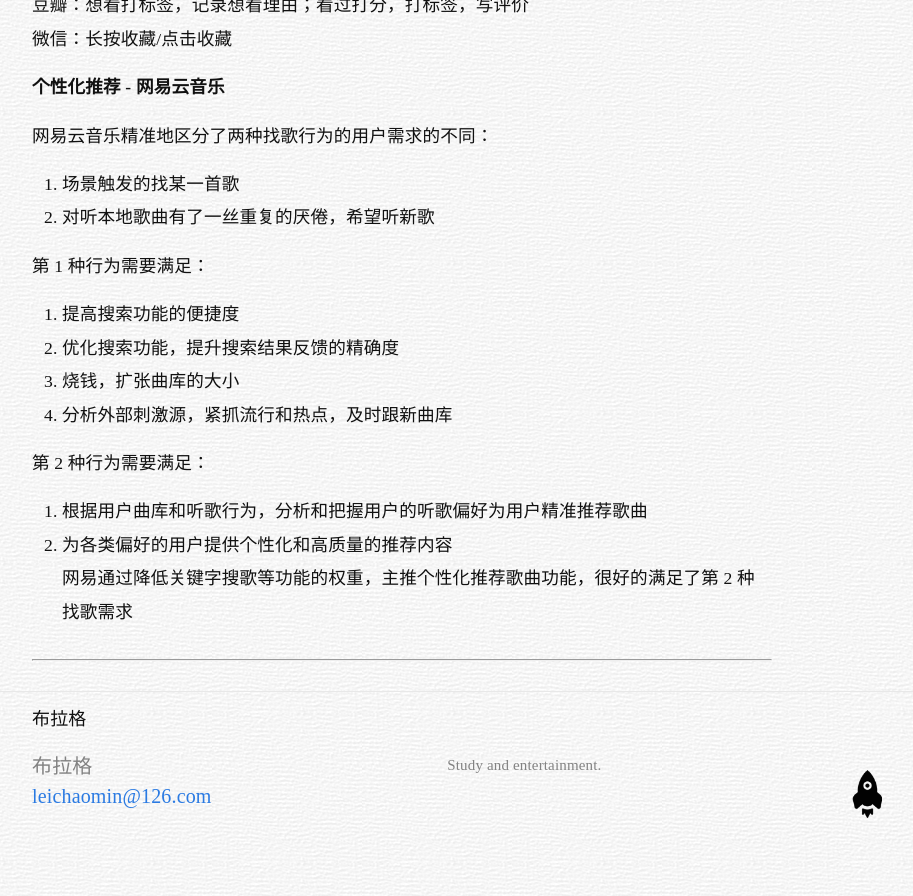
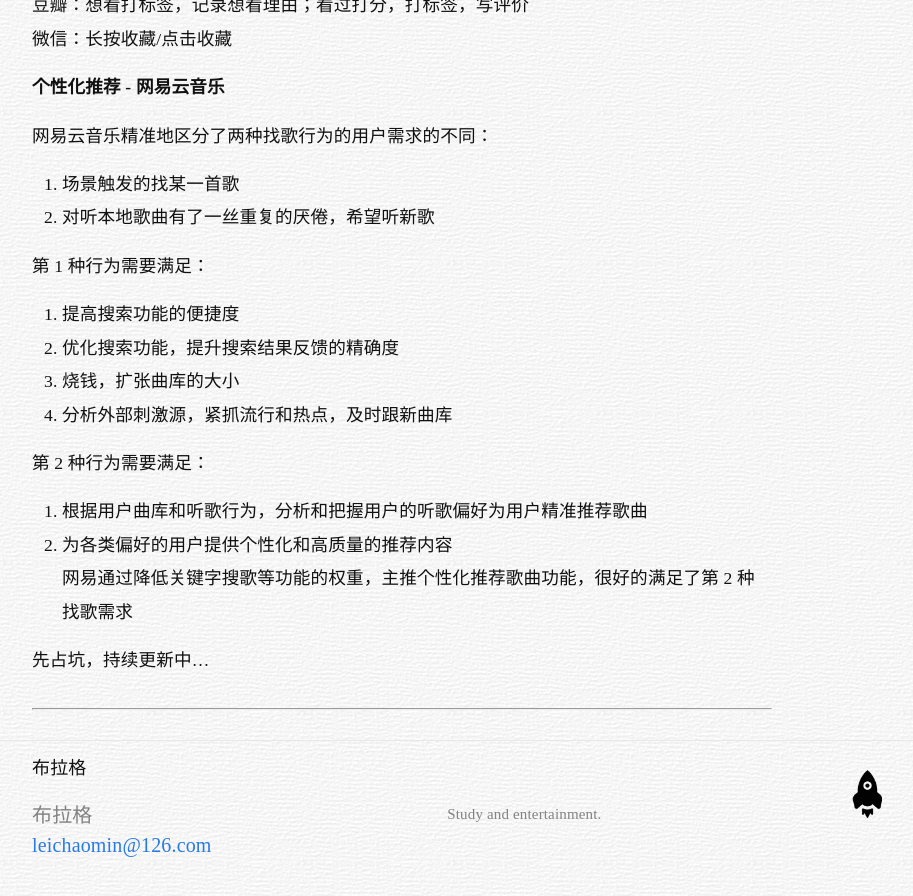
Before and after one commit to Besideme/besideme.github.io, a Jekyll site: the page built from _posts/2016-12-15-readlog-function.md, in a window 1280 px wide and 900 px high, scrolled down 787 px. Shown: the top 896 px of the window, without its empty margins (238-1151 px from the left). Built offline with Jekyll 4.4.1, drawn with Linux system fonts in a browser that asks for light colours; nearby versions of some CDN libraries; comment, search, counter and statistics services are not loaded; before the commit the page ends 1638 px from its top, so only the background shows below that.

Commit message:
Update 2016-12-15-readlog-function.md

```diff
--- a/_posts/2016-12-15-readlog-function.md
+++ b/_posts/2016-12-15-readlog-function.md
@@ -37,3 +37,5 @@
 1. 根据用户曲库和听歌行为，分析和把握用户的听歌偏好为用户精准推荐歌曲
 2. 为各类偏好的用户提供个性化和高质量的推荐内容
 网易通过降低关键字搜歌等功能的权重，主推个性化推荐歌曲功能，很好的满足了第 2 种找歌需求
+
+先占坑，持续更新中...
```
